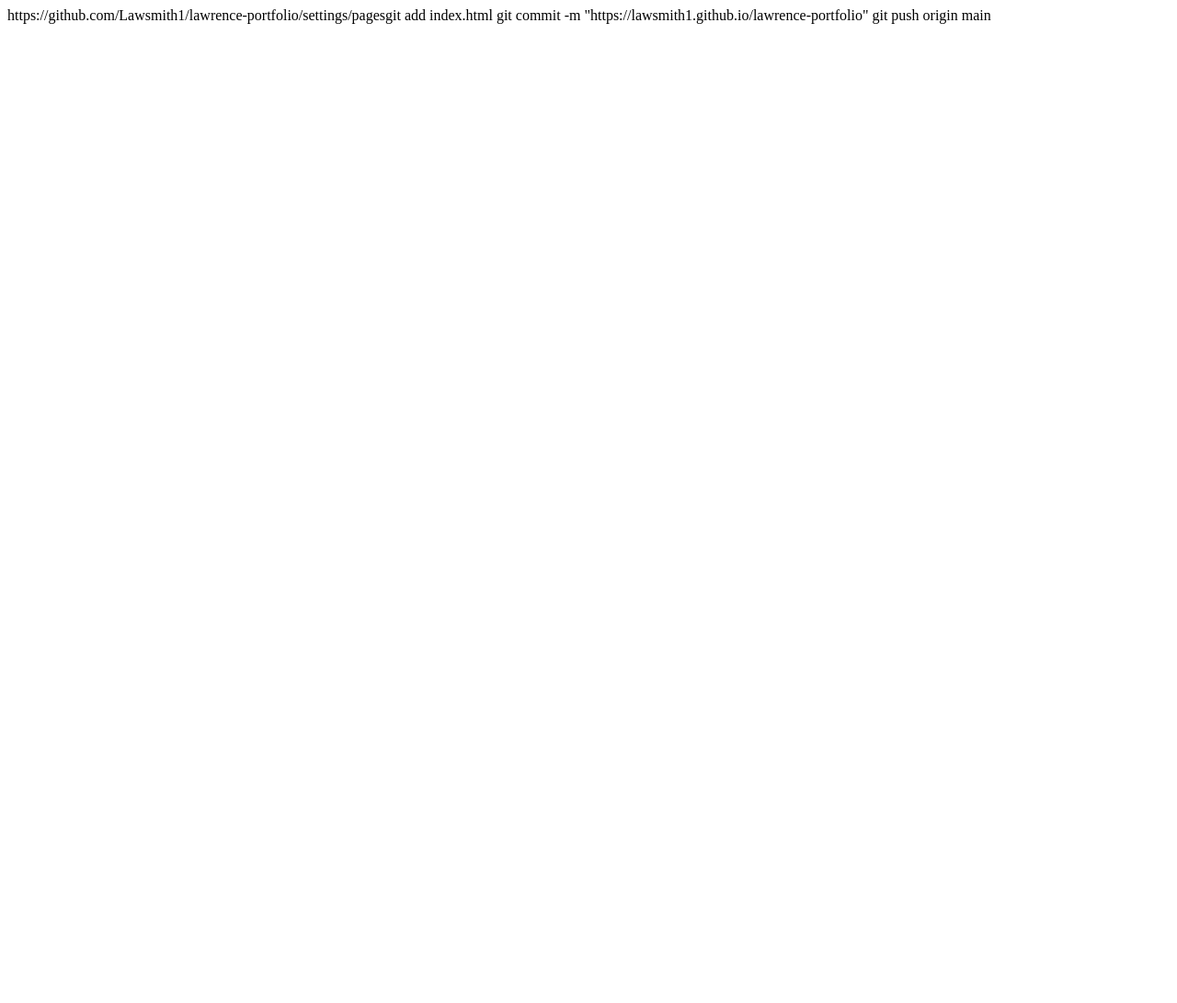
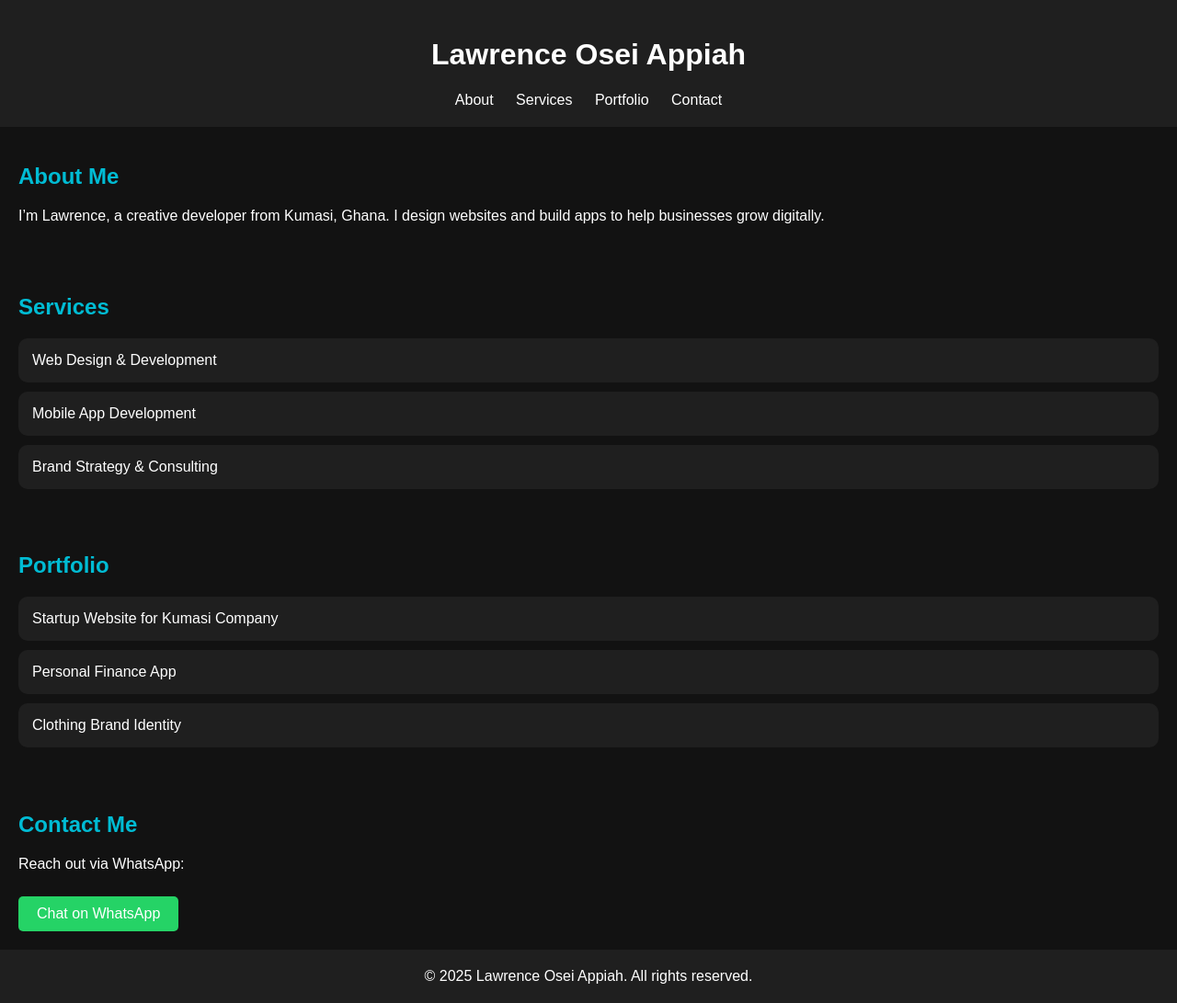
Before and after one commit to lawsmith1/lawrence-portfolio, a plain HTML site: page index.html in a window 1280 px wide. Shown: the whole page at 92% size. Before the commit the page ends 800 px from the top, so only its background shows below. Drawn offline with Linux system fonts and the light colour scheme.

Commit message:
Fix: valid HTML homepage

```diff
--- a/index.html
+++ b/index.html
@@ -1,3 +1,89 @@
-https://github.com/Lawsmith1/lawrence-portfolio/settings/pagesgit add index.html
-git commit -m "https://lawsmith1.github.io/lawrence-portfolio"
-git push origin main
+<!DOCTYPE html>
+<html lang="en">
+<head>
+  <meta charset="UTF-8" />
+  <meta name="viewport" content="width=device-width, initial-scale=1.0"/>
+  <title>Lawrence Osei Appiah | Business Portfolio</title>
+  <style>
+    body {
+      background-color: #121212;
+      color: white;
+      font-family: Arial, sans-serif;
+      margin: 0;
+      padding: 0;
+    }
+    header, footer {
+      background-color: #1f1f1f;
+      padding: 20px;
+      text-align: center;
+    }
+    nav a {
+      color: white;
+      margin: 0 10px;
+      text-decoration: none;
+    }
+    section {
+      padding: 20px;
+    }
+    .section-title {
+      color: #00bcd4;
+      font-size: 1.5rem;
+    }
+    .card {
+      background: #1f1f1f;
+      margin: 10px 0;
+      padding: 15px;
+      border-radius: 10px;
+    }
+    .whatsapp-btn {
+      display: inline-block;
+      margin-top: 10px;
+      background-color: #25D366;
+      color: white;
+      padding: 10px 20px;
+      border-radius: 5px;
+      text-decoration: none;
+    }
+  </style>
+</head>
+<body>
+  <header>
+    <h1>Lawrence Osei Appiah</h1>
+    <nav>
+      <a href="#about">About</a>
+      <a href="#services">Services</a>
+      <a href="#portfolio">Portfolio</a>
+      <a href="#contact">Contact</a>
+    </nav>
+  </header>
+
+  <section id="about">
+    <h2 class="section-title">About Me</h2>
+    <p>I’m Lawrence, a creative developer from Kumasi, Ghana. I design websites and build apps to help businesses grow digitally.</p>
+  </section>
+
+  <section id="services">
+    <h2 class="section-title">Services</h2>
+    <div class="card">Web Design & Development</div>
+    <div class="card">Mobile App Development</div>
+    <div class="card">Brand Strategy & Consulting</div>
+  </section>
+
+  <section id="portfolio">
+    <h2 class="section-title">Portfolio</h2>
+    <div class="card">Startup Website for Kumasi Company</div>
+    <div class="card">Personal Finance App</div>
+    <div class="card">Clothing Brand Identity</div>
+  </section>
+
+  <section id="contact">
+    <h2 class="section-title">Contact Me</h2>
+    <p>Reach out via WhatsApp:</p>
+    <a class="whatsapp-btn" href="https://wa.me/233593805109" target="_blank">Chat on WhatsApp</a>
+  </section>
+
+  <footer>
+    &copy; 2025 Lawrence Osei Appiah. All rights reserved.
+  </footer>
+</body>
+</html>
```
